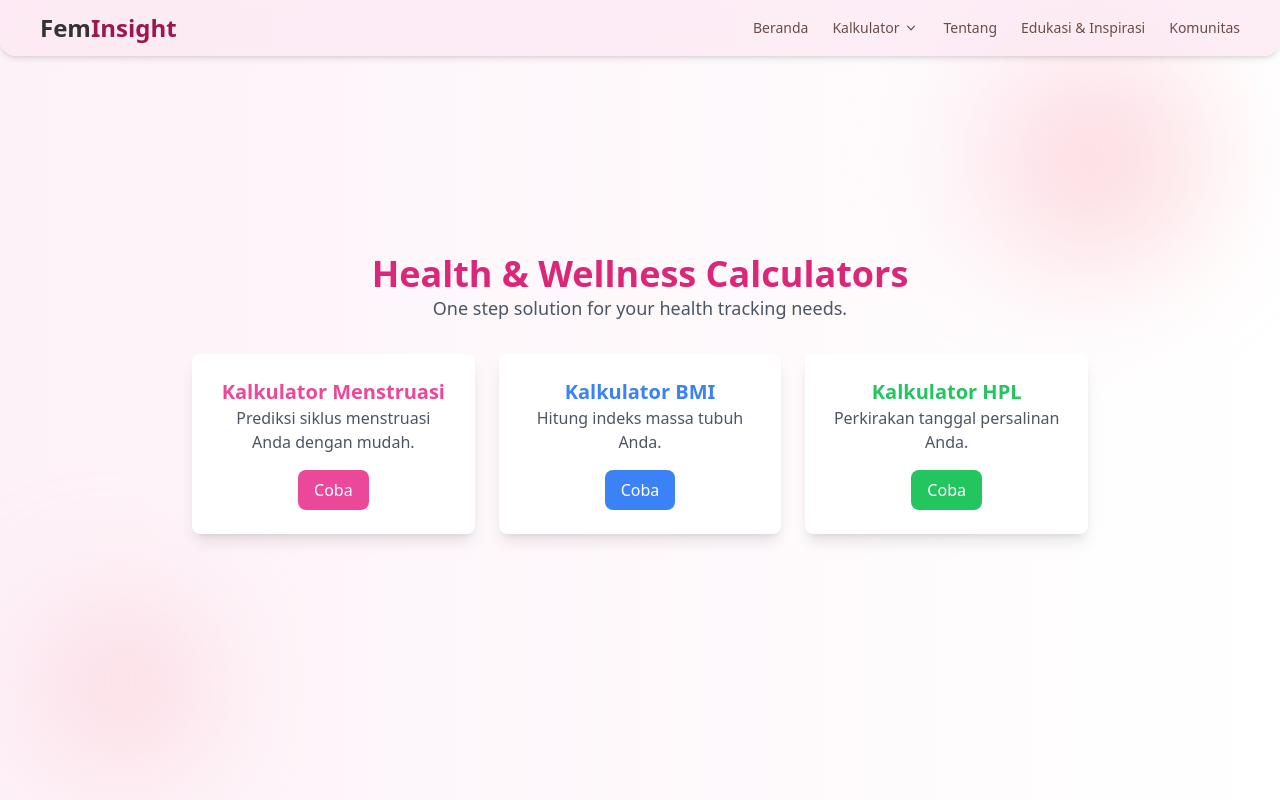
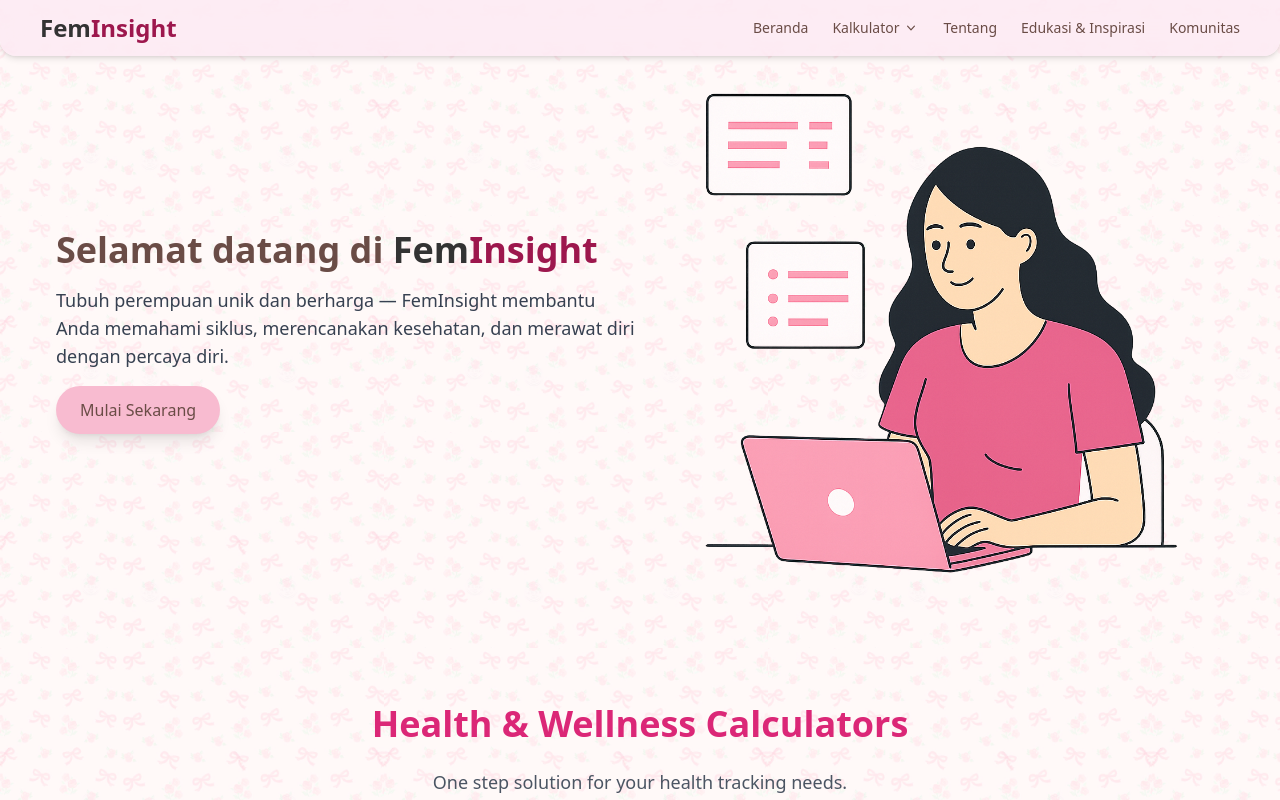
Before and after one commit to silviansi/feminsight, a Vue app: page / in a window 1280 px wide. Shown: the top 800 px of the page. Built offline with nearby package versions, Linux system fonts and the light colour scheme.

Commit message:
add jumbotron and change bacground with image

```diff
--- a/src/views/Home.vue
+++ b/src/views/Home.vue
@@ -1,37 +1,73 @@
 <template>
-    <div class="relative min-h-screen flex flex-col items-center justify-center bg-gradient-to-r from-pink-50 to-white px-4">
-      <!-- Dekorasi Lingkaran -->
-      <div class="absolute top-10 right-20 w-56 h-56 bg-gradient-to-br from-pink-200 to-red-300 rounded-full blur-3xl opacity-50"></div>
-      <div class="absolute bottom-10 left-10 w-40 h-40 bg-gradient-to-br from-pink-200 to-red-300 rounded-full blur-3xl opacity-50"></div>
+  <div class="min-h-screen flex flex-col items-center justify-center px-4 relative overflow-hidden">
+    <!-- Pita Background langsung pakai Tailwind -->
+    <div class="absolute inset-0 bg-[url('/images/bg-coquette.jpg')] bg-repeat bg-[length:30%] opacity-30"></div>
+
+    <!-- Jumbotron -->
+    <div class="w-full p-10 mb-10 flex flex-col lg:flex-row items-center justify-between overflow-hidden relative z-10">
+
+    <!-- Konten Jumbotron -->
+    <div class="w-full lg:w-1/2 text-center lg:text-left mb-6 lg:mb-0">
+      <h1 class="text-4xl font-extrabold text-[#6a4c46] mb-4">
+        Selamat datang di
+        <span class="text-[#333333]">Fem</span>
+        <span class="text-pink-800">Insight</span>
+      </h1>
+      <p class="text-lg text-gray-700 mb-4">
+        Tubuh perempuan unik dan berharga — FemInsight membantu Anda memahami siklus, merencanakan kesehatan, dan merawat diri dengan percaya diri.
+      </p>
+      <router-link to="/kalkulator" class="inline-block">
+        <button class="px-6 py-3 bg-[#f8bbd0] text-[#6a4c46] font-medium rounded-full transition-all hover:scale-105 hover:bg-[#f4a6c6] shadow-lg transform hover:shadow-xl">
+          Mulai Sekarang
+        </button>
+      </router-link>
+    </div>
+
+    <!-- Gambar di sebelah kanan -->
+    <div class="w-full lg:w-1/2 hidden lg:block">
+      <img src="/images/header.png" alt="Health & Wellness" class="mx-auto object-cover">
+    </div>
+
+    </div>
 
     <!-- Konten Utama -->
     <div class="relative z-10 text-center w-full max-w-4xl mb-3">
-        <h1 class="text-3xl sm:text-4xl pt-24 sm:pt-0 font-bold text-pink-600">Health & Wellness Calculators</h1>
-        <p class="text-base sm:text-lg text-gray-600 mb-6">One step solution for your health tracking needs.</p>
+      <h1 class="text-3xl sm:text-4xl pt-24 sm:pt-0 font-extrabold text-pink-600 mb-6">
+        Health & Wellness Calculators
+      </h1>
+      <p class="text-base sm:text-lg text-gray-600 mb-6">
+        One step solution for your health tracking needs.
+      </p>
 
       <!-- Navigasi Kalkulator -->
-        <div class="mt-8 grid grid-cols-1 sm:grid-cols-2 lg:grid-cols-3 gap-6 w-full">
-          <div class="p-6 bg-white rounded-lg shadow-lg text-center flex flex-col items-center">
-            <h2 class="text-lg sm:text-xl font-semibold text-pink-500">Kalkulator Menstruasi</h2>
+      <div class="mt-8 grid grid-cols-1 sm:grid-cols-2 lg:grid-cols-3 gap-8 w-full">
+        <div class="p-6 bg-white rounded-xl shadow-lg text-center flex flex-col items-center hover:shadow-2xl transition-all transform hover:scale-105">
+          <h2 class="text-lg sm:text-xl font-semibold text-pink-500 mb-2">Kalkulator Menstruasi</h2>
           <p class="text-gray-600 mb-4 text-sm sm:text-base">Prediksi siklus menstruasi Anda dengan mudah.</p>
-            <router-link to="/menstruasi" class="auto-mx">
-              <button class="px-4 py-2 bg-pink-500 text-white rounded-lg hover:bg-pink-700">Coba</button>
+          <router-link to="/menstruasi">
+            <button class="px-6 py-3 bg-pink-500 text-white rounded-lg hover:bg-pink-700 transition-all transform hover:scale-105">
+              Coba
+            </button>
           </router-link>
         </div>
 
-          <div class="p-6 bg-white rounded-lg shadow-lg text-center flex flex-col items-center">
-            <h2 class="text-lg sm:text-xl font-semibold text-blue-500">Kalkulator BMI</h2>
+        <div class="p-6 bg-white rounded-xl shadow-lg text-center flex flex-col items-center hover:shadow-2xl transition-all transform hover:scale-105">
+          <h2 class="text-lg sm:text-xl font-semibold text-blue-500 mb-2">Kalkulator BMI</h2>
           <p class="text-gray-600 mb-4 text-sm sm:text-base">Hitung indeks massa tubuh Anda.</p>
-            <router-link to="/bmi" class="auto-mx">
-              <button class="px-4 py-2 bg-blue-500 text-white rounded-lg hover:bg-blue-700">Coba</button>
+          <router-link to="/bmi">
+            <button class="px-6 py-3 bg-blue-500 text-white rounded-lg hover:bg-blue-700 transition-all transform hover:scale-105">
+              Coba
+            </button>
           </router-link>
         </div>
 
-          <div class="p-6 bg-white rounded-lg shadow-lg text-center flex flex-col items-center">
-            <h2 class="text-lg sm:text-xl font-semibold text-green-500">Kalkulator HPL</h2>
+        <div class="p-6 bg-white rounded-xl shadow-lg text-center flex flex-col items-center hover:shadow-2xl transition-all transform hover:scale-105">
+          <h2 class="text-lg sm:text-xl font-semibold text-green-500 mb-2">Kalkulator HPL</h2>
           <p class="text-gray-600 mb-4 text-sm sm:text-base">Perkirakan tanggal persalinan Anda.</p>
-            <router-link to="/hpl" class="mt-auto">
-              <button class="px-4 py-2 bg-green-500 text-white rounded-lg hover:bg-green-700">Coba</button>
+          <router-link to="/hpl">
+            <button class="px-6 py-3 bg-green-500 text-white rounded-lg hover:bg-green-700 transition-all transform hover:scale-105">
+              Coba
+            </button>
           </router-link>
         </div>
       </div>
```
Also changed, not shown: public/images/bg-coquette.jpg (added), public/images/header.png (added). Lines whose indentation alone changed are shown as unchanged.
